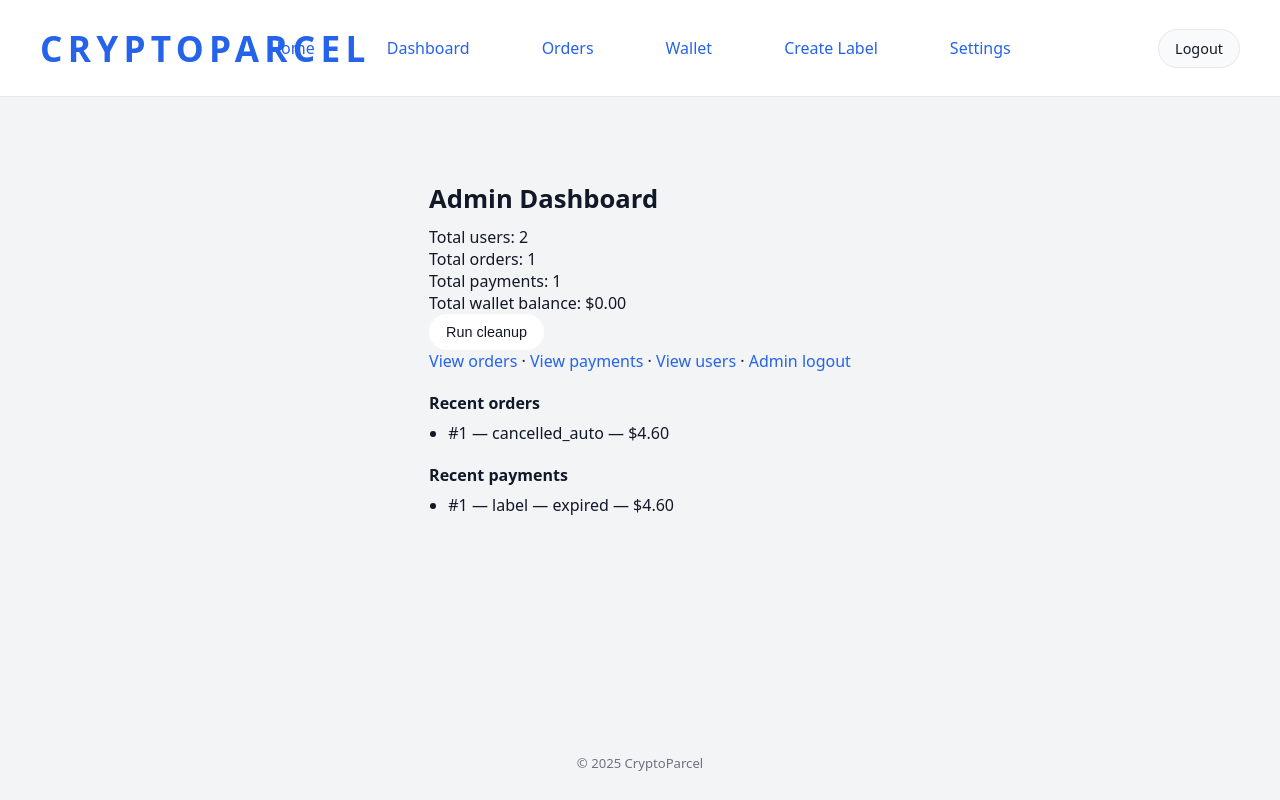
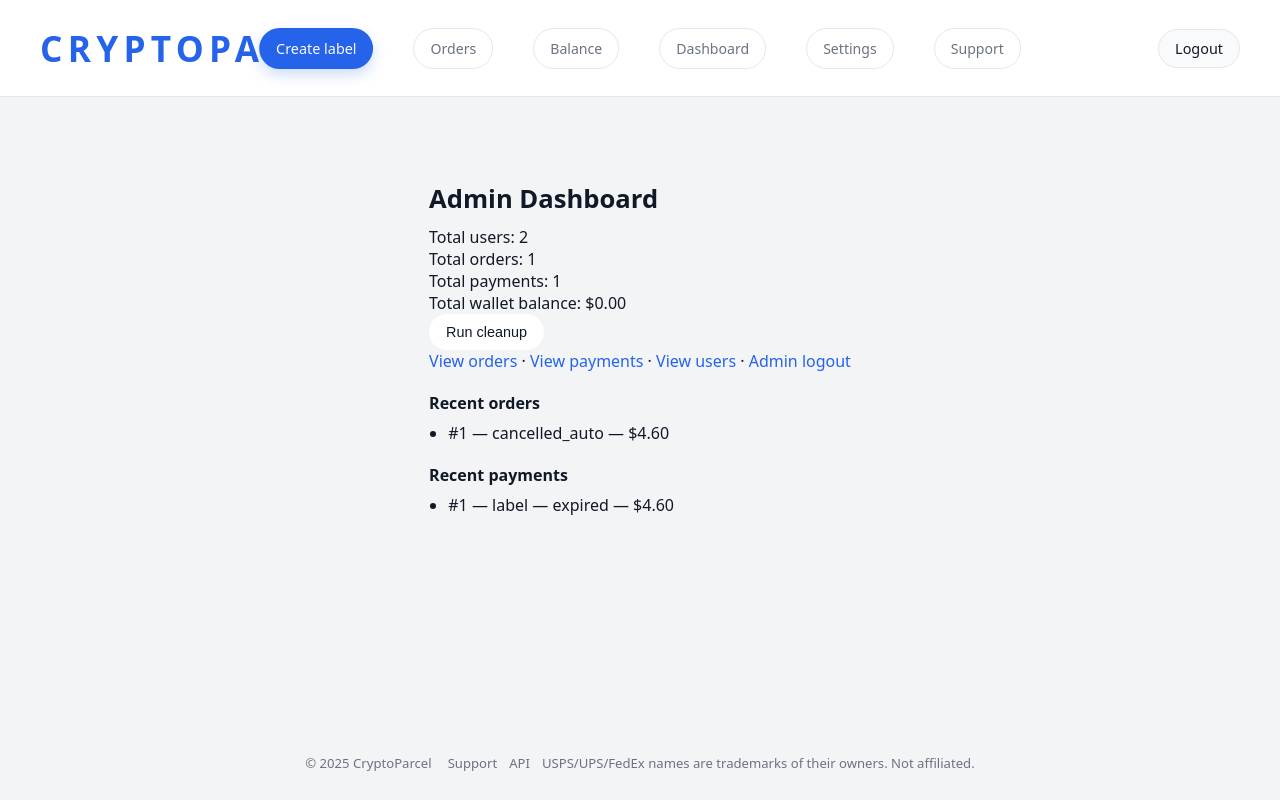
Before and after one commit to cryptoparcel/cryptoparcel_finish, a Flask app: page /admin in a window 1280 px wide. Run offline with Flask 3, Linux system fonts and the light colour scheme; a user stored in the database is signed in; data comes from the database, SQL or seed files in the repository.

Commit message:
Update base.html

```diff
--- a/templates/base.html
+++ b/templates/base.html
@@ -10,25 +10,31 @@
 <div class="cp-page">
   <header class="cp-nav">
     <div class="cp-nav-left">
-            <a href="{{ url_for('index') }}" class="cp-logo-large">CRYPTOPARCEL</a>
+      <!-- “logo” = clean wordmark for now (WAY better than a bad icon) -->
+      <a href="{{ url_for('index') }}" class="cp-logo-large">CryptoParcel</a>
     </div>
+
     <nav class="cp-nav-center">
-            <a href="{{ url_for('index') }}">Home</a>
       {% if current_user.is_authenticated %}
-                <a href="{{ url_for('dashboard') }}">Dashboard</a>
-                <a href="{{ url_for('orders') }}">Orders</a>
-                <a href="{{ url_for('wallet') }}">Wallet</a>
-                <a href="{{ url_for('create_label') }}">Create Label</a>
-                <a href="{{ url_for('settings') }}">Settings</a>
-                <!-- <a href="{{ url_for('support') }}">Support</a> -->
+        <a href="{{ url_for('create_label') }}" class="cp-nav-primary">Create label</a>
+        <a href="{{ url_for('orders') }}" class="cp-nav-ghost">Orders</a>
+        <a href="{{ url_for('wallet') }}" class="cp-nav-ghost">Balance</a>
+        <a href="{{ url_for('dashboard') }}" class="cp-nav-ghost">Dashboard</a>
+        <a href="{{ url_for('settings') }}" class="cp-nav-ghost">Settings</a>
+        <a href="{{ url_for('support') }}" class="cp-nav-ghost">Support</a>
+      {% else %}
+        <a href="{{ url_for('register') }}" class="cp-nav-primary">Create label</a>
+        <a href="{{ url_for('index') }}#pricing" class="cp-nav-ghost">Pricing</a>
+        <a href="{{ url_for('support') }}" class="cp-nav-ghost">Support</a>
       {% endif %}
     </nav>
+
     <div class="cp-nav-right">
       {% if current_user.is_authenticated %}
         <a href="{{ url_for('logout') }}" class="btn secondary">Logout</a>
       {% else %}
         <a href="{{ url_for('login') }}" class="btn secondary">Login</a>
-                <a href="{{ url_for('register') }}" class="btn primary">Sign Up</a>
+        <a href="{{ url_for('register') }}" class="btn primary">Sign up</a>
       {% endif %}
     </div>
   </header>
@@ -48,8 +54,13 @@
   </main>
 
   <footer class="cp-footer">
-        <div class="container">
-            © 2025 CryptoParcel
+    <div>© 2025 CryptoParcel</div>
+    <div class="cp-footer-links">
+      <a href="{{ url_for('support') }}">Support</a>
+      {% if current_user.is_authenticated %}
+        <a href="{{ url_for('api_keys') }}">API</a>
+      {% endif %}
+      <span class="cp-footer-note">USPS/UPS/FedEx names are trademarks of their owners. Not affiliated.</span>
     </div>
   </footer>
 </div>
```
Lines whose indentation alone changed are shown as unchanged.
